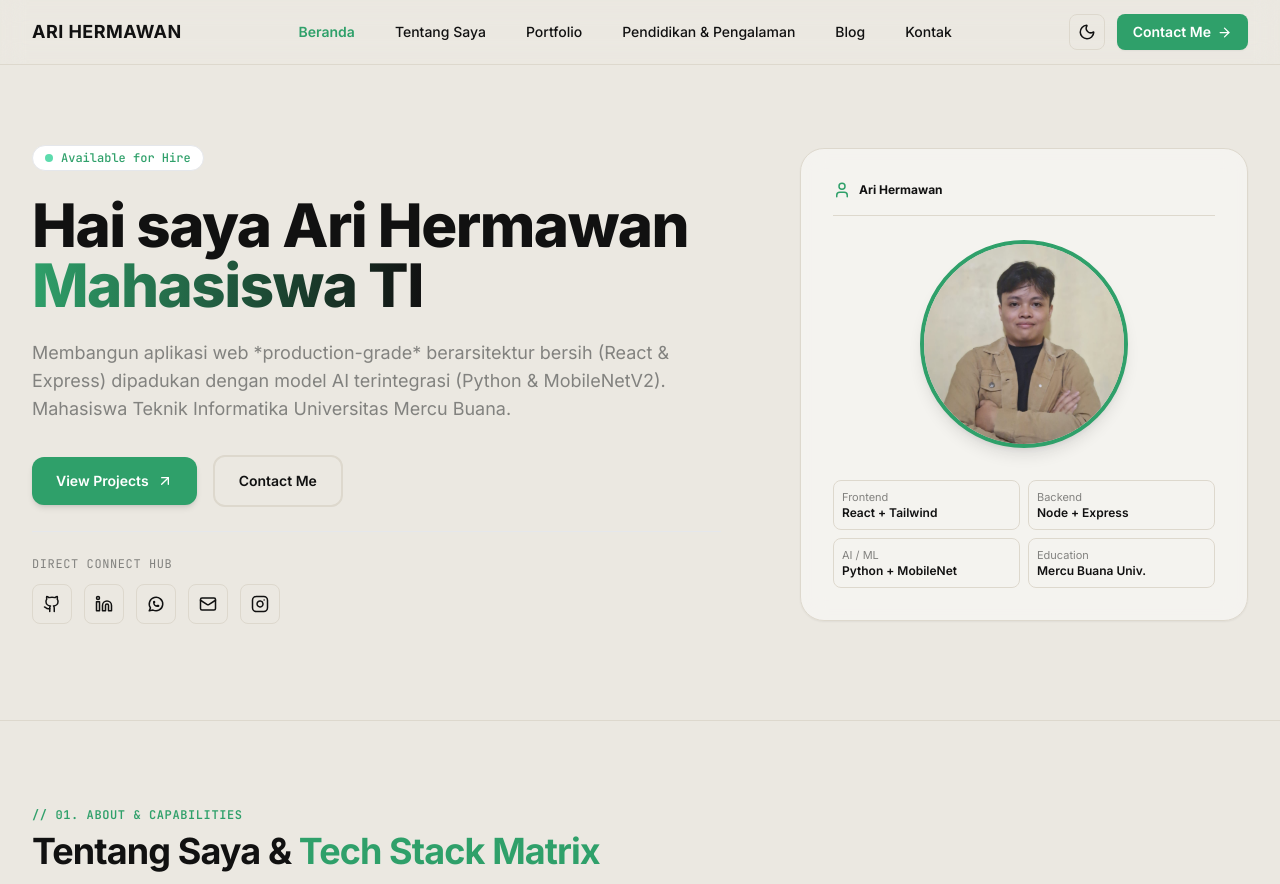
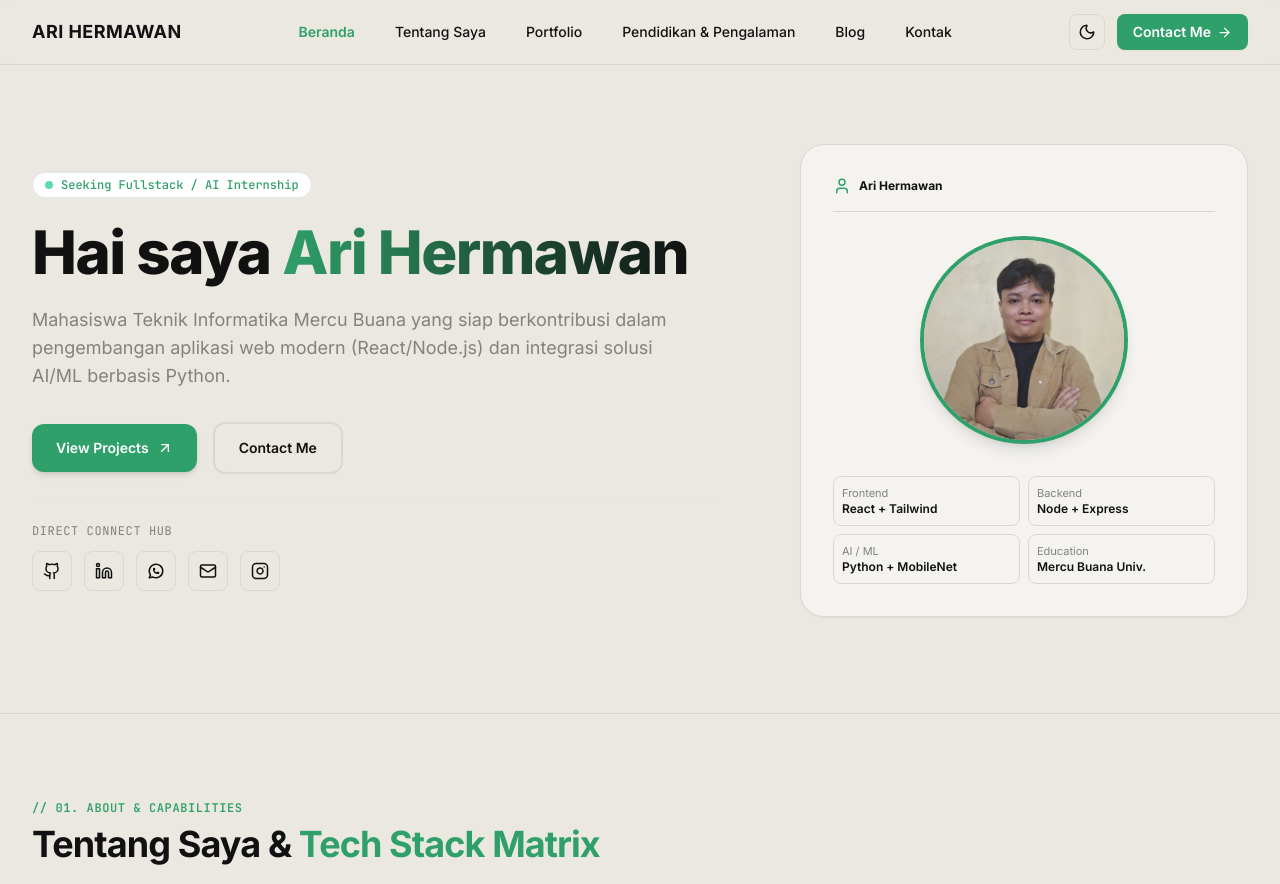
Before and after one commit to Ari-1711/portfolio-dev-hub, a React (Vite) app in the folder frontend/: page / in a window 1280 px wide. Shown: the top 884 px of the page. Built offline with nearby package versions, Linux system fonts and the light colour scheme.

Commit message:
refactor(hero, about): optimize copy for AI/Fullstack internship opportunities

```diff
--- a/frontend/src/components/About.jsx
+++ b/frontend/src/components/About.jsx
@@ -62,7 +62,7 @@ export default function About() {
             Tentang Saya &amp; <span className="text-[var(--color-accent)]">Tech Stack Matrix</span>
           </h2>
           <p className="mt-4 text-base text-[var(--color-text-secondary)] leading-relaxed">
-            Saya adalah Mahasiswa Teknik Informatika di Universitas Mercu Buana dengan spesialisasi pengembangan web *full-stack* dan integrasi model AI/ML. Berfokus pada kode modular, *clean architecture*, dan pengalaman pengguna yang responsif.
+            Berfokus pada pengembangan aplikasi web yang scalable, terstruktur, dan mudah dipelihara. Mengombinasikan antarmuka yang responsif dengan arsitektur backend yang aman serta integrasi model Machine Learning yang efisien.
           </p>
         </div>
 
--- a/frontend/src/components/Hero.jsx
+++ b/frontend/src/components/Hero.jsx
@@ -30,17 +30,17 @@ export default function Hero() {
             {/* Status Pill Badge */}
             <div className="inline-flex items-center gap-2 px-3 py-1 rounded-full border border-[var(--color-accent)]/30 bg-[var(--color-badge-bg)] text-[var(--color-badge-text)] text-xs font-mono font-medium">
               <span className="w-2 h-2 rounded-full bg-emerald-400 animate-pulse"></span>
-              <span>Available for Hire</span>
+              <span>Seeking Fullstack / AI Internship</span>
             </div>
 
             {/* Main Headline */}
             <h1 className="text-4xl sm:text-5xl lg:text-6xl font-extrabold tracking-tight text-[var(--color-text-primary)] leading-[1.2] sm:leading-[1.1] text-pretty">
-              Hai saya Ari Hermawan <span className="text-gradient block mt-2 sm:mt-0 sm:inline">Mahasiswa TI</span>
+              Hai saya <span className="text-gradient block mt-2 sm:mt-0 sm:inline"> Ari Hermawan</span>
             </h1>
 
             {/* 2-Line Bio */}
             <p className="text-base sm:text-lg text-[var(--color-text-secondary)] leading-relaxed max-w-2xl">
-              Membangun aplikasi web *production-grade* berarsitektur bersih (React &amp; Express) dipadukan dengan model AI terintegrasi (Python &amp; MobileNetV2). Mahasiswa Teknik Informatika Universitas Mercu Buana.
+              Mahasiswa Teknik Informatika Mercu Buana yang siap berkontribusi dalam pengembangan aplikasi web modern (React/Node.js) dan integrasi solusi AI/ML berbasis Python.
             </p>
 
             {/* CTA Buttons */}
```
